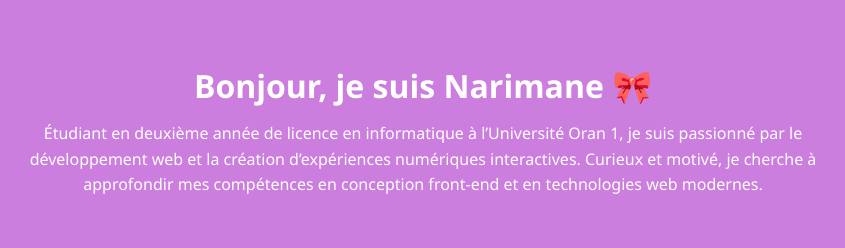
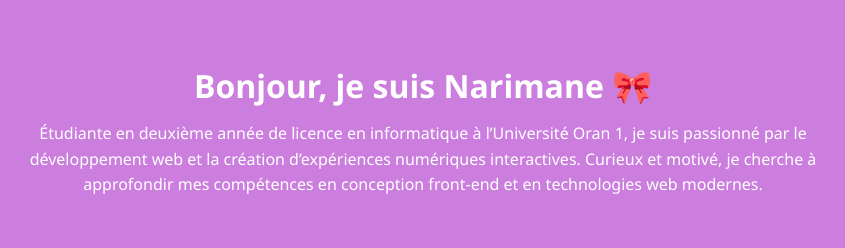
Before and after one commit to chnarimane/my-profile, a plain HTML site: page index.html in a window 1280 px wide. Shown: the top 248 px of the page, 217-1062 px from the left. Drawn offline with Linux system fonts and the light colour scheme.

Commit message:
Add files via upload

```diff
--- a/index.html
+++ b/index.html
@@ -10,7 +10,7 @@
   <header>
     <div class="container">
       <h1>Bonjour, je suis Narimane 🎀</h1>
-      <p>Étudiant en deuxième année de licence en informatique à l’Université Oran 1, je suis passionné par le développement web et la création d’expériences numériques interactives. Curieux et motivé, je cherche à approfondir mes compétences en conception front-end et en technologies web modernes.
+      <p>Étudiante en deuxième année de licence en informatique à l’Université Oran 1, je suis passionné par le développement web et la création d’expériences numériques interactives. Curieux et motivé, je cherche à approfondir mes compétences en conception front-end et en technologies web modernes.
 
       </p>
     </div>
```
